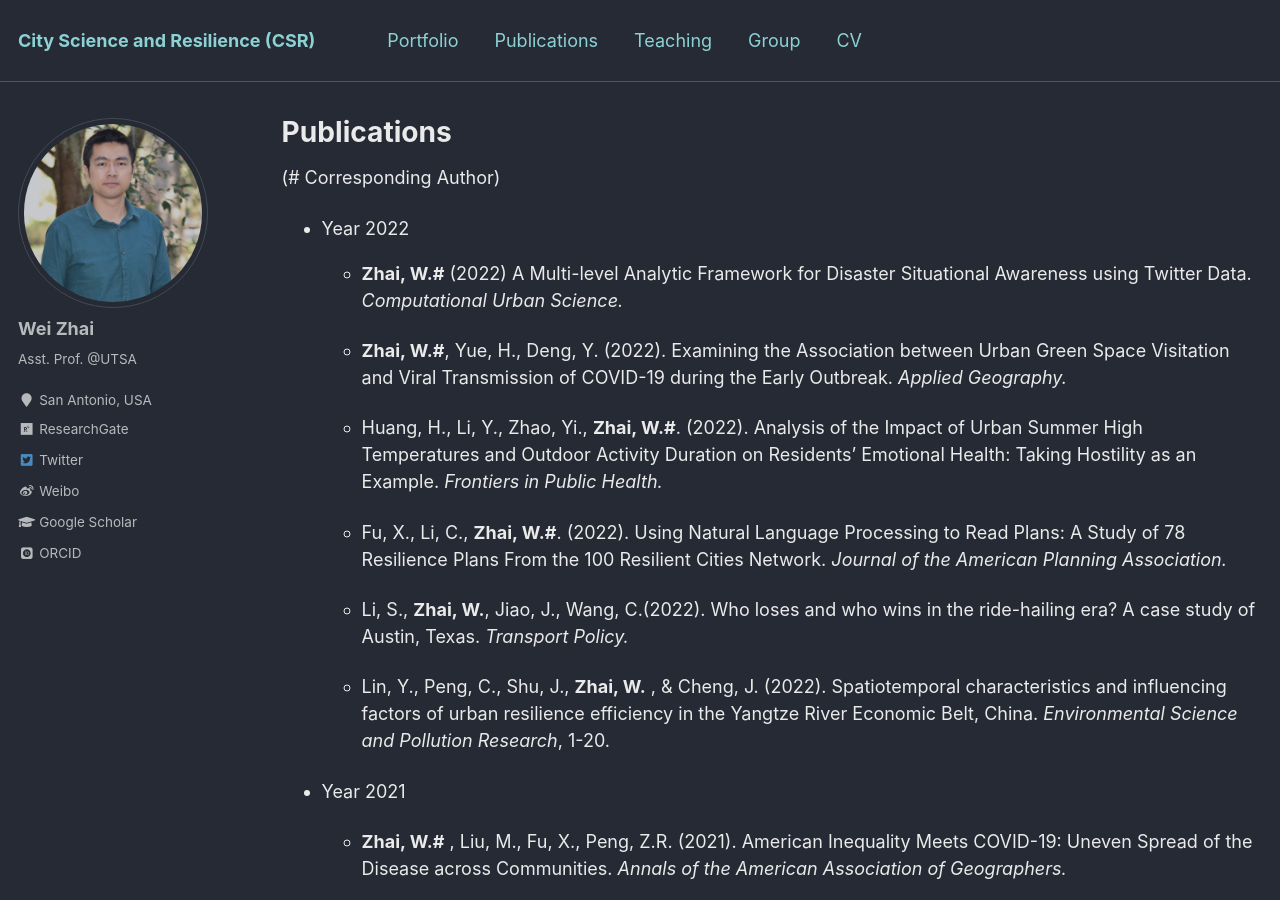
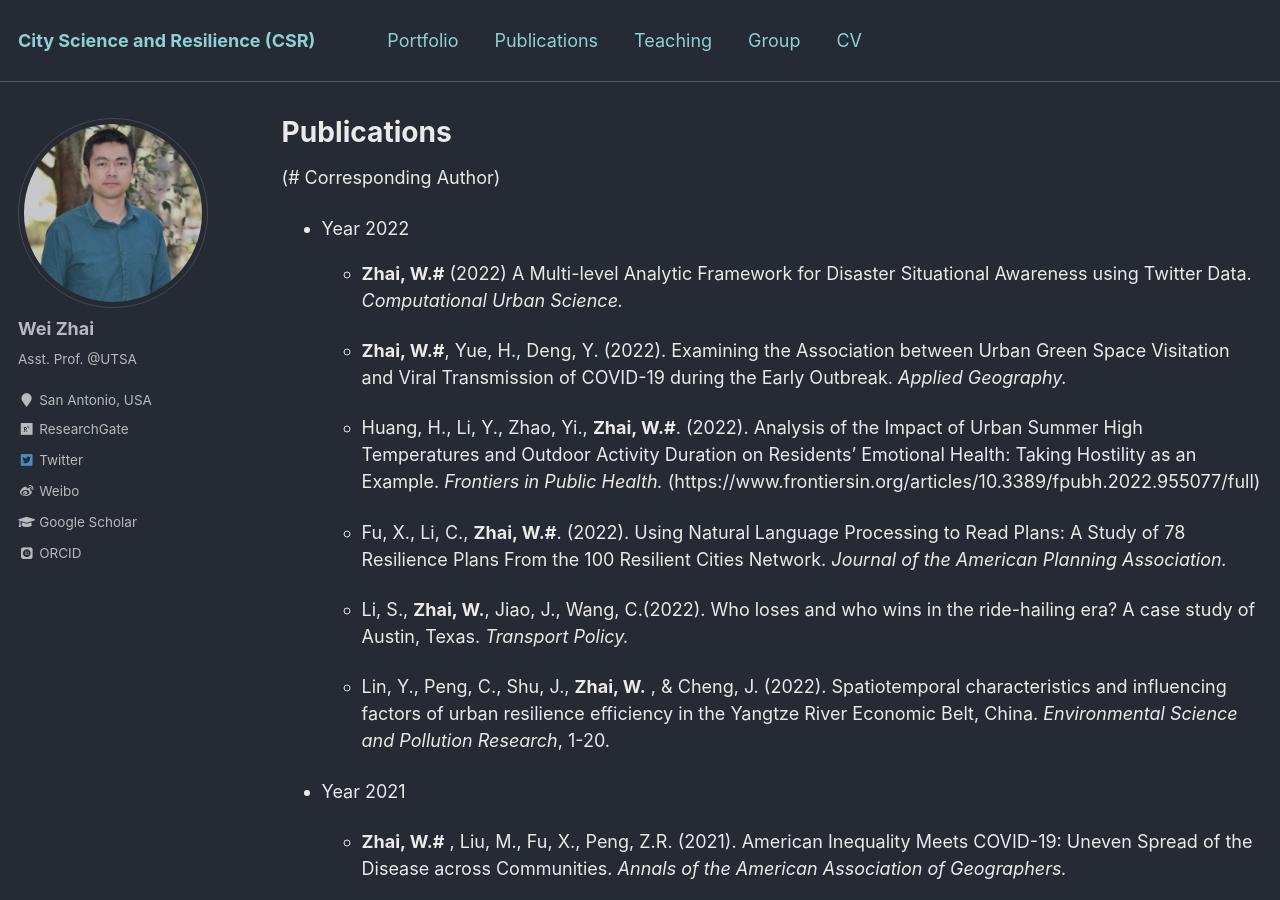
Before and after one commit to skywalkerzhai/weizhai.github.io, a Jekyll site: the page built from _pages/publications.md, in a window 1280 px wide and 900 px high. Built offline with Jekyll 4.4.1, drawn with Linux system fonts in a browser that asks for light colours; some web fonts are replaced; some of the changed lines change nothing that is shown.

Commit message:
Update publications.md

```diff
--- a/_pages/publications.md
+++ b/_pages/publications.md
@@ -10,7 +10,7 @@ author_profile: true
 
   * **Zhai, W.#**, Yue, H., Deng, Y. (2022). Examining the Association between Urban Green Space Visitation and Viral Transmission of COVID-19 during the Early Outbreak. *Applied Geography.*
 
-  * Huang, H., Li, Y., Zhao, Yi., **Zhai, W.#**. (2022). Analysis of the Impact of Urban Summer High Temperatures and Outdoor Activity Duration on Residents’ Emotional Health: Taking Hostility as an Example. *Frontiers in Public Health.*
+  * Huang, H., Li, Y., Zhao, Yi., **Zhai, W.#**. (2022). Analysis of the Impact of Urban Summer High Temperatures and Outdoor Activity Duration on Residents’ Emotional Health: Taking Hostility as an Example. *Frontiers in Public Health.* (https://www.frontiersin.org/articles/10.3389/fpubh.2022.955077/full)
 
   * Fu, X., Li, C., **Zhai, W.#**. (2022). [Using Natural Language Processing to Read Plans: A Study of 78 Resilience Plans From the 100 Resilient Cities Network. *Journal of the American Planning Association.*](https://doi.org/10.1080/01944363.2022.2038659)
 
```
